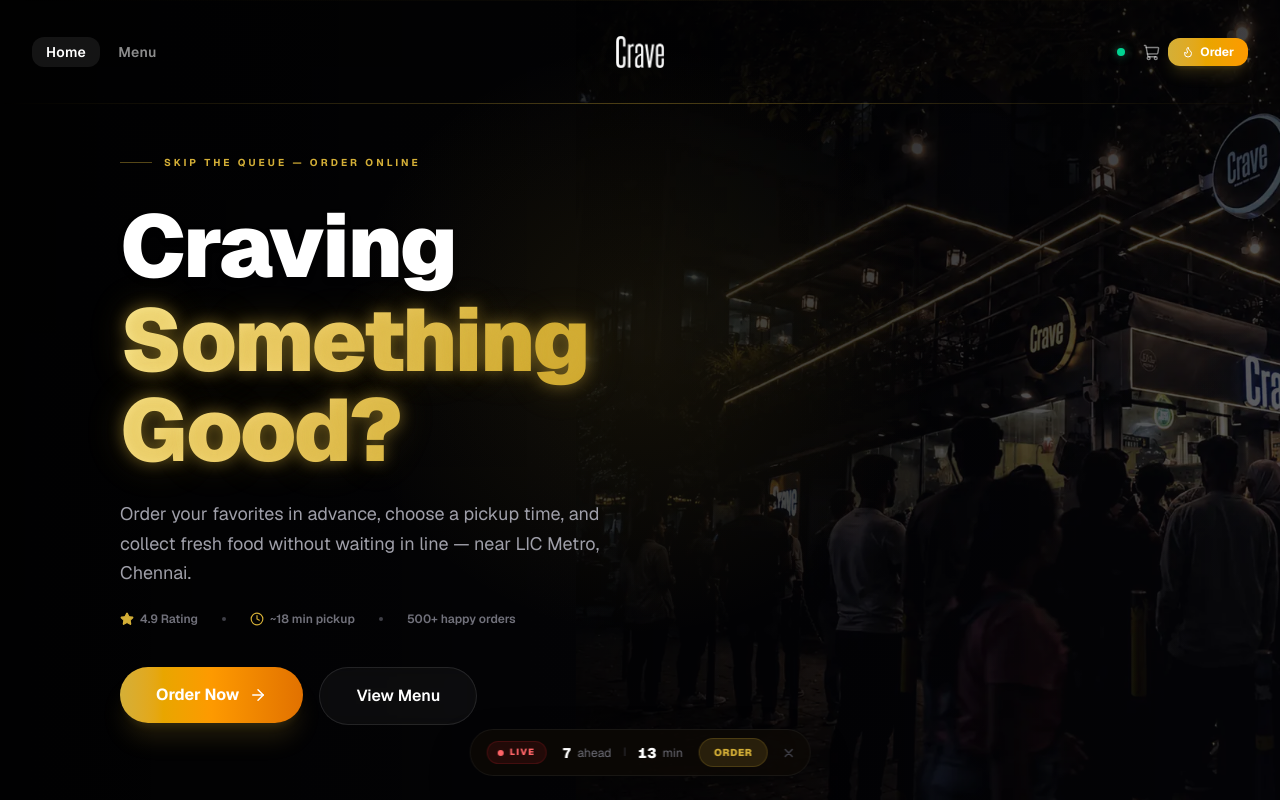
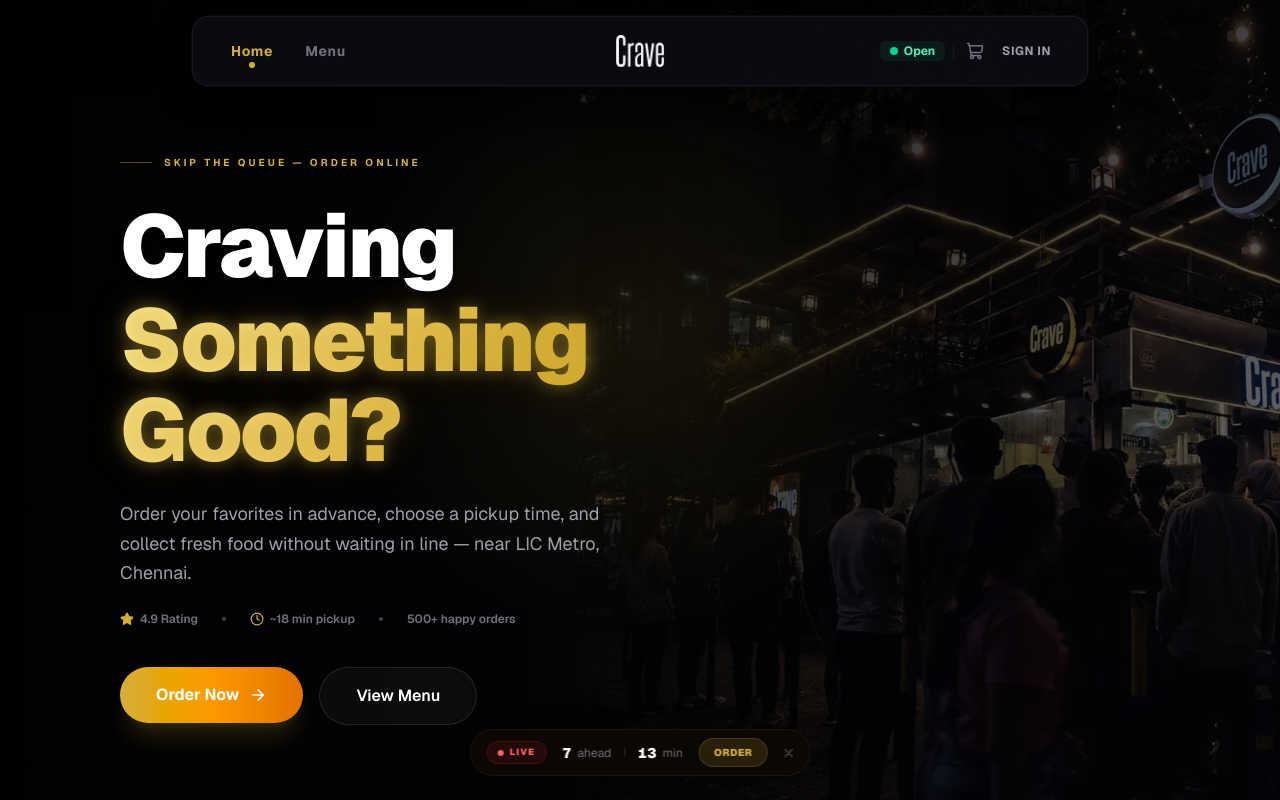
Before and after one commit to hameed-afsar-km/Crave, a Next.js app: page / in a window 1280 px wide. Shown: the top 800 px of the page. Built offline with nearby package versions, Linux system fonts and the light colour scheme.

Commit message:
refactor: Navbar

```diff
--- a/src/components/Navbar.tsx
+++ b/src/components/Navbar.tsx
@@ -1,11 +1,11 @@
 'use client';
 
 import { useState, useEffect, useCallback } from 'react';
-import { motion, AnimatePresence, useScroll, useSpring } from 'framer-motion';
+import { motion, AnimatePresence } from 'framer-motion';
 import Link from 'next/link';
 import Image from 'next/image';
 import { usePathname } from 'next/navigation';
-import { ShoppingCart, Menu, X, User, LogOut, LayoutDashboard, Flame, Package } from 'lucide-react';
+import { ShoppingCart, Menu, X, User, LogOut, LayoutDashboard, Package } from 'lucide-react';
 import { useCart } from '@/context/CartContext';
 import { useAuth } from '@/context/AuthContext';
 import { cn } from '@/lib/utils';
@@ -16,10 +16,16 @@
   { href: '/menu', label: 'Menu' },
 ];
 
-const statusDot = {
-  Open: 'bg-emerald-400 shadow-[0_0_8px_rgba(52,211,153,0.5)]',
-  Paused: 'bg-amber-400 shadow-[0_0_8px_rgba(251,191,36,0.5)]',
-  Closed: 'bg-rose-400 shadow-[0_0_8px_rgba(244,63,94,0.5)]',
+const statusColor = {
+  Open: 'bg-emerald-400',
+  Paused: 'bg-amber-400',
+  Closed: 'bg-rose-400',
+} as const;
+
+const statusBg = {
+  Open: 'bg-emerald-500/10 text-emerald-300',
+  Paused: 'bg-amber-500/10 text-amber-300',
+  Closed: 'bg-rose-500/10 text-rose-300',
 } as const;
 
 export default function Navbar() {
@@ -30,19 +36,13 @@
   const { user, signOut, isAdmin } = useAuth();
 
   const handleScroll = useCallback(() => {
-    setScrolled(window.scrollY > 40);
+    setScrolled(window.scrollY > 60);
   }, []);
 
   useEffect(() => {
     window.addEventListener('scroll', handleScroll, { passive: true });
     return () => window.removeEventListener('scroll', handleScroll);
   }, [handleScroll]);
-
-  const isHome = pathname === '/';
-  const isTransparent = isHome && !scrolled;
-
-  const { scrollYProgress } = useScroll();
-  const scaleX = useSpring(scrollYProgress, { stiffness: 80, damping: 30, restDelta: 0.001 });
 
   const [storeLabel, setStoreLabel] = useState('Open');
 
@@ -61,55 +61,80 @@
   return (
     <>
       <motion.nav
-        initial={{ y: -80, opacity: 0 }}
-        animate={{ y: 0, opacity: 1 }}
-        transition={{ duration: 0.6, ease: [0.16, 1, 0.3, 1] }}
-        className={cn(
-          'fixed top-0 left-0 right-0 z-50 transition-all duration-700',
-          isTransparent
-            ? 'py-5 md:py-6'
-            : 'py-3 md:py-3.5 bg-[#08080B]/70 backdrop-blur-2xl border-b border-white/5'
+        initial={{ y: -30, opacity: 0, scale: 0.95 }}
+        animate={{ y: 0, opacity: 1, scale: 1 }}
+        transition={{ duration: 0.5, ease: [0.16, 1, 0.3, 1] }}
+        className="fixed top-4 left-0 right-0 z-50 flex justify-center px-4"
+      >
+        {/* Scrolled shadow glow — only when scrolled */}
+        <AnimatePresence>
+          {scrolled && (
+            <motion.div
+              initial={{ opacity: 0 }}
+              animate={{ opacity: 1 }}
+              exit={{ opacity: 0 }}
+              className="absolute inset-x-4 top-0 h-full rounded-2xl bg-gradient-to-b from-gold/5 to-transparent blur-3xl pointer-events-none"
+            />
           )}
+        </AnimatePresence>
+
+        <motion.div
+          animate={{
+            borderColor: scrolled ? 'rgba(212, 175, 55, 0.12)' : 'rgba(255,255,255,0.06)',
+            boxShadow: scrolled
+              ? '0 8px 40px rgba(0,0,0,0.5), 0 0 0 1px rgba(212,175,55,0.08)'
+              : '0 8px 32px rgba(0,0,0,0.4), 0 0 0 1px rgba(255,255,255,0.04)',
+          }}
+          transition={{ duration: 0.6 }}
+          className="w-full max-w-4xl bg-[#0C0C14]/85 backdrop-blur-2xl border rounded-2xl px-5 md:px-6 py-2.5 md:py-3"
         >
-        {/* Top edge glow */}
-        <div className={cn(
-          'absolute inset-x-0 top-0 h-px bg-gradient-to-r from-transparent via-gold/25 to-transparent transition-opacity duration-700',
-          isTransparent ? 'opacity-20' : 'opacity-100'
-        )} />
-
-        <div className="max-w-7xl mx-auto px-5 sm:px-8 relative">
-          <div className="flex items-center justify-between h-[48px] md:h-[56px]">
-
-            {/* Left: Nav Links (desktop) */}
+          <div className="flex items-center justify-between h-[40px] md:h-[44px]">
+            {/* Left: Nav links (desktop) */}
             <div className="hidden md:flex items-center gap-1">
               {navLinks.map((link, i) => {
                 const active = pathname === link.href;
                 return (
                   <motion.div
                     key={link.href}
-                    initial={{ opacity: 0, y: -8 }}
-                    animate={{ opacity: 1, y: 0 }}
-                    transition={{ delay: 0.1 + i * 0.08, duration: 0.4 }}
+                    initial={{ opacity: 0, x: -8 }}
+                    animate={{ opacity: 1, x: 0 }}
+                    transition={{ delay: 0.1 + i * 0.06, duration: 0.35 }}
                   >
                     <Link
                       href={link.href}
                       className={cn(
-                        'relative px-3.5 py-1.5 text-sm font-semibold tracking-wide rounded-xl transition-all duration-300',
-                        isTransparent
-                          ? active ? 'text-white bg-white/8' : 'text-white/55 hover:text-white/90 hover:bg-white/5'
-                          : active ? 'text-gold bg-gold/8' : 'text-zinc-400 hover:text-gold hover:bg-gold/5'
+                        'relative px-3.5 py-1.5 text-sm font-bold tracking-wider transition-all duration-300',
+                        active
+                          ? 'text-gold'
+                          : 'text-zinc-500 hover:text-zinc-200'
                       )}
                     >
                       {link.label}
+                      {active && (
+                        <motion.span
+                          layoutId="activeDot"
+                          className="absolute -bottom-0.5 left-1/2 -translate-x-1/2 w-1.5 h-1.5 rounded-full bg-gold"
+                        />
+                      )}
                     </Link>
                   </motion.div>
                 );
               })}
             </div>
 
+            {/* Left mobile: Hamburger */}
+            <button
+              onClick={() => setMobileOpen(!mobileOpen)}
+              className="md:hidden p-1.5 -ml-1.5 rounded-lg text-zinc-400 hover:text-white hover:bg-white/5 transition-all"
+            >
+              <motion.div animate={{ rotate: mobileOpen ? 90 : 0 }} transition={{ duration: 0.2 }}>
+                {mobileOpen ? <X className="w-[18px] h-[18px]" /> : <Menu className="w-[18px] h-[18px]" />}
+              </motion.div>
+            </button>
+
             {/* Center: Logo */}
             <Link href="/" className="absolute left-1/2 -translate-x-1/2">
-              <motion.div whileHover={{ scale: 1.03 }} transition={{ type: 'spring', stiffness: 350, damping: 20 }}>
+              <motion.div whileHover={{ scale: 1.04 }} transition={{ type: 'spring', stiffness: 350, damping: 20 }}>
                 <Image
                   src="/logo.webp"
                   alt="Crave"
@@ -121,239 +146,189 @@
             </Link>
 
             {/* Right: Status + Icons */}
-            <div className="flex items-center gap-3">
-              {/* Store status — pulsing dot */}
-              <div
-                className={cn('w-2 h-2 rounded-full', statusDot[storeLabel as keyof typeof statusDot])}
-                title={`Store ${storeLabel}`}
-              />
+            <div className="flex items-center gap-2">
+              {/* Status */}
+              <div className={cn(
+                'hidden md:flex items-center gap-1.5 px-2.5 py-1 rounded-md text-xs font-bold leading-none transition-all',
+                statusBg[storeLabel as keyof typeof statusBg]
+              )}>
+                <span className={cn('w-2 h-2 rounded-full', statusColor[storeLabel as keyof typeof statusColor])} />
+                {storeLabel}
+              </div>
 
-              {/* Icon group (desktop) */}
-              <div className="hidden md:flex items-center gap-0.5">
+              {/* Divider */}
+              <div className="hidden md:block w-px h-4 bg-white/6" />
+
+              {/* Icons */}
+              <div className="flex items-center gap-0.5">
                 {isAdmin && (
-                  <NavIconBtn href="/admin/dashboard" title="Admin Dashboard" isTransparent={isTransparent}>
-                    <LayoutDashboard className="w-[17px] h-[17px]" />
-                  </NavIconBtn>
+                  <IconBtn href="/admin/dashboard" title="Dashboard">
+                    <LayoutDashboard className="w-[18px] h-[18px]" />
+                  </IconBtn>
                 )}
 
                 {user && (
-                  <NavIconBtn href="/orders" title="My Orders" isTransparent={isTransparent}>
-                    <Package className="w-[17px] h-[17px]" />
-                  </NavIconBtn>
+                  <IconBtn href="/orders" title="Orders">
+                    <Package className="w-[18px] h-[18px]" />
+                  </IconBtn>
                 )}
 
-                <CartIconBtn href="/cart" isTransparent={isTransparent} badge={itemCount} />
+                <Link
+                  href="/cart"
+                  title="Cart"
+                  className="relative p-1 rounded-lg text-zinc-500 hover:text-gold hover:bg-gold/8 transition-all"
+                >
+                  <ShoppingCart className="w-[18px] h-[18px]" />
+                  {itemCount > 0 && (
+                    <motion.span
+                      initial={{ scale: 0 }}
+                      animate={{ scale: 1 }}
+                      className="absolute -top-0.5 -right-0.5 flex items-center justify-center w-[17px] h-[17px] rounded-full bg-gradient-to-br from-gold to-amber-500 text-[8px] font-black text-white"
+                    >
+                      {itemCount}
+                    </motion.span>
+                  )}
+                </Link>
 
                 {user ? (
-                  <>
-                    <NavIconBtn href="/profile" title="Profile" isTransparent={isTransparent}>
-                      <User className="w-[17px] h-[17px]" />
-                    </NavIconBtn>
-
-                    <div className="w-px h-4 bg-white/8 mx-1.5" />
-
-                    <button
-                      onClick={signOut}
-                      title="Sign Out"
-                      className={cn(
-                        'p-1.5 rounded-xl transition-all duration-300',
-                        isTransparent
-                          ? 'text-white/40 hover:text-rose-400 hover:bg-rose-500/10'
-                          : 'text-zinc-500 hover:text-rose-400 hover:bg-rose-500/10'
-                      )}
-                    >
-                      <LogOut className="w-[17px] h-[17px]" />
-                    </button>
-                  </>
+                  <IconBtn href="/profile" title="Profile">
+                    <User className="w-[18px] h-[18px]" />
+                  </IconBtn>
                 ) : (
                   <Link
                     href="/auth"
-                    className={cn(
-                      'flex items-center gap-1.5 px-3.5 py-1.5 text-xs font-bold rounded-xl transition-all duration-300 bg-gradient-to-r from-gold to-amber-500 text-white shadow-lg',
-                      isTransparent
-                        ? 'shadow-gold/20 hover:shadow-gold/30 hover:brightness-110'
-                        : 'shadow-gold/10 hover:shadow-gold/25 hover:brightness-110'
-                    )}
+                    className="px-3 py-1.5 text-xs font-bold tracking-wider rounded-lg text-zinc-400 hover:text-gold hover:bg-gold/8 transition-all uppercase"
                   >
-                    <Flame className="w-3 h-3" />
-                    Order
+                    Sign In
                   </Link>
                 )}
               </div>
-
-              {/* Mobile: Cart + Hamburger */}
-              <div className="flex md:hidden items-center gap-1.5">
-                <Link href="/cart" className="relative p-1.5">
-                  <ShoppingCart className={cn('w-[19px] h-[19px]', isTransparent ? 'text-white/70' : 'text-zinc-300')} />
-                  {itemCount > 0 && (
-                    <span className="absolute -top-0.5 -right-0.5 text-[11px] font-black text-gold">{itemCount}</span>
-                  )}
-                </Link>
-
-                <button
-                  onClick={() => setMobileOpen(!mobileOpen)}
-                  className={cn('p-1.5 rounded-xl transition-all', isTransparent ? 'text-white/70 hover:bg-white/8' : 'text-zinc-400 hover:bg-white/5')}
-                >
-                  <motion.div animate={{ rotate: mobileOpen ? 90 : 0 }} transition={{ duration: 0.25 }}>
-                    {mobileOpen ? <X className="w-[19px] h-[19px]" /> : <Menu className="w-[19px] h-[19px]" />}
-                  </motion.div>
-                </button>
             </div>
           </div>
-          </div>
-        </div>
-
-        {/* Scroll progress */}
-        <motion.div
-          className="absolute bottom-0 left-0 right-0 h-px bg-gradient-to-r from-transparent via-gold/35 to-transparent origin-left"
-          style={{ scaleX }}
-        />
+        </motion.div>
       </motion.nav>
 
-      {/* Mobile Drawer */}
+      {/* Full-screen Mobile Overlay */}
       <AnimatePresence>
         {mobileOpen && (
           <motion.div
             initial={{ opacity: 0 }}
             animate={{ opacity: 1 }}
             exit={{ opacity: 0 }}
-            transition={{ duration: 0.2 }}
-            className="fixed inset-0 z-40 md:hidden"
+            transition={{ duration: 0.25, ease: 'easeInOut' }}
+            className="fixed inset-0 z-40"
           >
-            <div className="absolute inset-0 bg-black/60 backdrop-blur-sm" onClick={closeMobile} />
+            <div className="absolute inset-0 bg-[#0C0C14]/95 backdrop-blur-xl" onClick={closeMobile} />
 
-            <motion.div
-              initial={{ y: '100%' }}
-              animate={{ y: 0 }}
-              exit={{ y: '100%' }}
-              transition={{ type: 'spring', damping: 32, stiffness: 300 }}
-              className="absolute bottom-0 left-0 right-0 max-h-[90vh] bg-[#0C0C14]/98 border-t border-white/8 rounded-t-3xl shadow-2xl flex flex-col overflow-hidden"
+            <div className="relative flex flex-col h-full pt-24 pb-10 px-6">
+              <button
+                onClick={closeMobile}
+                className="absolute top-5 right-5 p-2 rounded-xl text-zinc-500 hover:text-white hover:bg-white/5 border border-white/5 transition-all"
               >
-              {/* Handle */}
-              <div className="flex justify-center pt-3 pb-1">
-                <div className="w-10 h-1 rounded-full bg-white/10" />
-              </div>
+                <X className="w-5 h-5" />
+              </button>
 
-              {/* Header */}
-              <div className="flex items-center justify-between px-6 py-4 border-b border-white/5">
-                <Image src="/logo.webp" alt="Crave" width={100} height={28} className="h-5 w-auto" />
-                <button onClick={closeMobile} className="p-1.5 rounded-xl text-zinc-500 hover:text-white hover:bg-white/5 border border-white/5">
-                  <X className="w-[18px] h-[18px]" />
-                </button>
-              </div>
-
-              {/* Links */}
-              <div className="flex-1 overflow-y-auto px-4 py-4 space-y-1">
+              <div className="flex-1 flex flex-col items-center justify-center gap-1">
                 {navLinks.map((link, i) => {
                   const active = pathname === link.href;
                   return (
                     <motion.div
                       key={link.href}
-                      initial={{ opacity: 0, y: 12 }}
+                      initial={{ opacity: 0, y: 24 }}
                       animate={{ opacity: 1, y: 0 }}
-                      transition={{ delay: i * 0.05 + 0.1 }}
+                      exit={{ opacity: 0, y: -16 }}
+                      transition={{ delay: i * 0.07, duration: 0.35 }}
                     >
                       <Link
                         href={link.href}
                         onClick={closeMobile}
                         className={cn(
-                          'flex items-center justify-between px-4 py-3.5 rounded-xl font-semibold text-sm transition-all duration-200',
-                          active
-                            ? 'bg-gold/10 text-gold border border-gold/15'
-                            : 'text-zinc-400 hover:text-white hover:bg-white/5 border border-transparent'
+                          'flex items-center gap-3 px-6 py-3 text-2xl font-bold tracking-tight transition-all duration-200',
+                          active ? 'text-gold' : 'text-zinc-500 hover:text-white'
                         )}
                       >
                         {link.label}
-                        {active && <span className="w-1.5 h-1.5 rounded-full bg-gold" />}
+                        {active && <motion.span layoutId="mobDot" className="w-2 h-2 rounded-full bg-gold" />}
                       </Link>
                     </motion.div>
                   );
                 })}
+              </div>
 
-                <div className="h-px bg-white/5 my-3" />
+              <motion.div
+                initial={{ opacity: 0, y: 20 }}
+                animate={{ opacity: 1, y: 0 }}
+                transition={{ delay: 0.2 }}
+                className="border-t border-white/5 pt-6 space-y-3"
+              >
+                <div className="flex items-center justify-center gap-2">
+                  <span className={cn('w-2 h-2 rounded-full', statusColor[storeLabel as keyof typeof statusColor])} />
+                  <span className="text-xs font-semibold text-zinc-500 tracking-wider uppercase">
+                    Store is {storeLabel}
+                  </span>
+                </div>
 
-                {/* Cart */}
-                <motion.div
-                  initial={{ opacity: 0, y: 12 }}
-                  animate={{ opacity: 1, y: 0 }}
-                  transition={{ delay: 0.18 }}
-                >
+                <div className="flex flex-wrap justify-center gap-2">
                   <Link
                     href="/cart"
                     onClick={closeMobile}
-                    className="flex items-center justify-between px-4 py-3.5 rounded-xl text-zinc-400 hover:text-white hover:bg-white/5 border border-transparent font-semibold text-sm transition-all"
+                    className="flex items-center gap-2 px-4 py-2.5 rounded-xl bg-white/5 border border-white/5 text-zinc-300 hover:text-white hover:bg-white/10 transition-all text-sm font-medium"
                   >
-                    <span className="flex items-center gap-3">
-                      <ShoppingCart className="w-[18px] h-[18px] text-gold" />
+                    <ShoppingCart className="w-4 h-4" />
                     Cart
-                    </span>
                     {itemCount > 0 && (
-                      <span className="px-2.5 py-0.5 bg-gradient-to-r from-gold to-amber-600 text-white text-[10px] font-black rounded-full">
-                        {itemCount}
-                      </span>
+                      <span className="px-1.5 py-0.5 bg-gold text-black text-[10px] font-black rounded-full">{itemCount}</span>
                     )}
                   </Link>
-                </motion.div>
 
-                {user && (
-                  <motion.div
-                    initial={{ opacity: 0, y: 12 }}
-                    animate={{ opacity: 1, y: 0 }}
-                    transition={{ delay: 0.22 }}
-                    className="space-y-1"
-                  >
+                  {user ? (
+                    <>
                       {isAdmin && (
                         <Link
                           href="/admin/dashboard"
                           onClick={closeMobile}
-                        className="flex items-center gap-3 px-4 py-3.5 rounded-xl text-zinc-400 hover:text-white hover:bg-white/5 border border-transparent font-semibold text-sm transition-all"
+                          className="flex items-center gap-2 px-4 py-2.5 rounded-xl bg-white/5 border border-white/5 text-zinc-300 hover:text-white hover:bg-white/10 transition-all text-sm font-medium"
                         >
-                        <LayoutDashboard className="w-[18px] h-[18px] text-gold" />
-                        Admin Panel
+                          <LayoutDashboard className="w-4 h-4" />
+                          Admin
                         </Link>
                       )}
                       <Link
                         href="/orders"
                         onClick={closeMobile}
-                      className="flex items-center gap-3 px-4 py-3.5 rounded-xl text-zinc-400 hover:text-white hover:bg-white/5 border border-transparent font-semibold text-sm transition-all"
+                        className="flex items-center gap-2 px-4 py-2.5 rounded-xl bg-white/5 border border-white/5 text-zinc-300 hover:text-white hover:bg-white/10 transition-all text-sm font-medium"
                       >
-                      <Package className="w-[18px] h-[18px] text-gold" />
-                      My Orders
+                        <Package className="w-4 h-4" />
+                        Orders
                       </Link>
                       <Link
                         href="/profile"
                         onClick={closeMobile}
-                      className="flex items-center gap-3 px-4 py-3.5 rounded-xl text-zinc-400 hover:text-white hover:bg-white/5 border border-transparent font-semibold text-sm transition-all"
+                        className="flex items-center gap-2 px-4 py-2.5 rounded-xl bg-white/5 border border-white/5 text-zinc-300 hover:text-white hover:bg-white/10 transition-all text-sm font-medium"
                       >
-                      <User className="w-[18px] h-[18px] text-gold" />
+                        <User className="w-4 h-4" />
                         Profile
                       </Link>
-                  </motion.div>
-                )}
-              </div>
-
-              {/* Footer */}
-              <div className="px-4 py-4 border-t border-white/5">
-                {user ? (
                       <button
                         onClick={() => { signOut(); closeMobile(); }}
-                    className="flex items-center justify-center gap-2 w-full py-3 bg-rose-500/8 border border-rose-500/15 text-rose-400 hover:bg-rose-500/15 rounded-xl transition-all font-semibold text-sm"
+                        className="flex items-center gap-2 px-4 py-2.5 rounded-xl bg-rose-500/10 border border-rose-500/15 text-rose-300 hover:bg-rose-500/20 transition-all text-sm font-medium"
                       >
-                    <LogOut className="w-[18px] h-[18px]" />
+                        <LogOut className="w-4 h-4" />
                         Sign Out
                       </button>
+                    </>
                   ) : (
                     <Link
                       href="/auth"
                       onClick={closeMobile}
-                    className="flex items-center justify-center gap-2 w-full py-3 bg-gradient-to-r from-gold to-amber-600 text-white font-bold rounded-xl shadow-lg shadow-gold/10 transition-all"
+                      className="flex items-center gap-2 px-5 py-2.5 rounded-xl bg-gradient-to-r from-gold to-amber-500 text-white font-bold text-sm transition-all hover:brightness-110"
                     >
-                    <Flame className="w-[18px] h-[18px]" />
                       Sign In to Order
                     </Link>
                   )}
                 </div>
               </motion.div>
+            </div>
           </motion.div>
         )}
       </AnimatePresence>
@@ -361,65 +336,22 @@
   );
 }
 
-// Helper: Nav icon button
-function NavIconBtn({
+function IconBtn({
   href,
   title,
-  isTransparent,
   children,
 }: {
   href: string;
   title: string;
-  isTransparent: boolean;
   children: React.ReactNode;
 }) {
   return (
     <Link
       href={href}
       title={title}
-      className={cn(
-        'relative p-1.5 rounded-xl transition-all duration-300',
-        isTransparent
-          ? 'text-white/50 hover:text-white hover:bg-white/10'
-          : 'text-zinc-500 hover:text-gold hover:bg-gold/10'
-      )}
+      className="p-1 rounded-lg text-zinc-500 hover:text-gold hover:bg-gold/8 transition-all"
     >
       {children}
     </Link>
   );
 }
-
-// Helper: Cart icon with badge
-function CartIconBtn({
-  href,
-  isTransparent,
-  badge,
-}: {
-  href: string;
-  isTransparent: boolean;
-  badge: number;
-}) {
-  return (
-    <Link
-      href={href}
-      title="Cart"
-      className={cn(
-        'relative p-1.5 rounded-xl transition-all duration-300',
-        isTransparent
-          ? 'text-white/50 hover:text-white hover:bg-white/10'
-          : 'text-zinc-500 hover:text-gold hover:bg-gold/10'
-      )}
-    >
-      <ShoppingCart className="w-[17px] h-[17px]" />
-      {badge > 0 && (
-        <motion.span
-          initial={{ scale: 0 }}
-          animate={{ scale: 1 }}
-          className="absolute -top-1 -right-1 flex items-center justify-center w-[18px] h-[18px] rounded-full bg-gradient-to-br from-gold to-amber-600 text-[9px] font-black text-white ring-2 ring-[#08080B]"
-        >
-          {badge}
-        </motion.span>
-      )}
-    </Link>
-  );
-}
```
Lines whose indentation alone changed are shown as unchanged.
